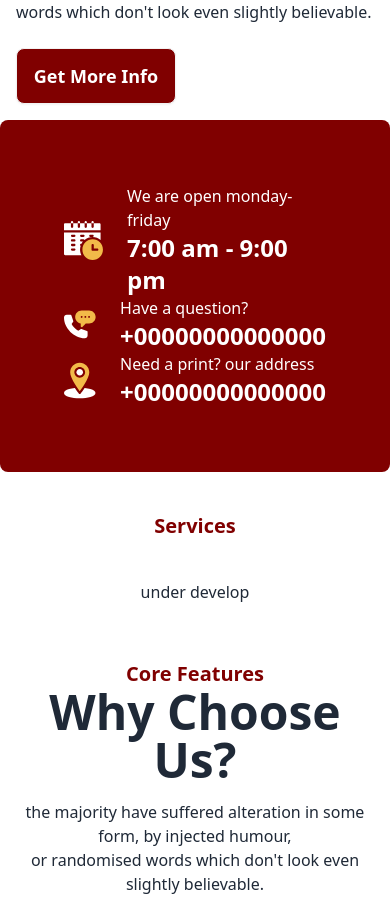
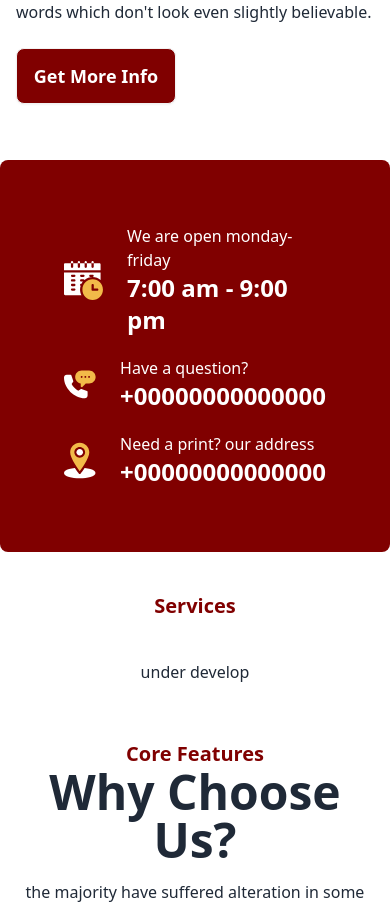
Before and after one commit to asib11/printing-press, a React (Vite) app: page / in a window 390 px wide. Shown: the part 1169-2077 px from the top of the page. Built offline with nearby package versions, Linux system fonts and the light colour scheme.

Commit message:
add some issue

```diff
--- a/src/components/FindUs/FindUs.jsx
+++ b/src/components/FindUs/FindUs.jsx
@@ -2,8 +2,8 @@
 
 const FindUs = () => {
     return (
-        <div className="bg-[#800000] flex flex-col lg:flex-row p-16 mb-10 rounded-lg lg:justify-around">
-            <div className="flex justify-center items-center sm:mb-5 md:mb-6">
+        <div className="bg-[#800000] flex flex-col lg:flex-row p-16 my-10 rounded-lg lg:justify-around">
+            <div className="flex justify-center items-center max-sm:mb-5 sm:mb-5 md:mb-6">
                 <svg xmlns="http://www.w3.org/2000/svg" width="41" height="41" viewBox="0 0 41 41" fill="none">
                     <g clip-path="url(#clip0_13_1569)">
                         <path d="M30.0845 19.3115C24.1441 19.3115 19.3116 24.1441 19.3116 30.0845C19.3116 36.0249 24.1441 40.8575 30.0845 40.8575C36.0249 40.8575 40.8575 36.0249 40.8575 30.0845C40.8575 24.1441 36.0249 19.3115 30.0845 19.3115ZM34.8725 31.2815H30.0845C29.4231 31.2815 28.8875 30.746 28.8875 30.0845V25.2965C28.8875 24.635 29.4231 24.0995 30.0845 24.0995C30.746 24.0995 31.2815 24.635 31.2815 25.2965V28.8875H34.8725C35.534 28.8875 36.0695 29.423 36.0695 30.0845C36.0695 30.746 35.534 31.2815 34.8725 31.2815Z" fill="#F2BA49" />
@@ -25,7 +25,7 @@ const FindUs = () => {
                     <h3 className="text-2xl font-semibold">7:00 am - 9:00 pm</h3>
                 </div>
             </div>
-            <div className="flex justify-center items-center sm:mb-5 md:mb-6">
+            <div className="flex justify-center items-center max-sm:mb-5 sm:mb-5 md:mb-6">
                 <svg xmlns="http://www.w3.org/2000/svg" width="47" height="41" viewBox="0 0 47 41" fill="none">
                     <path d="M36.7495 0H25.8875C20.6475 0 16.3834 4.26411 16.3834 9.50417C16.3834 14.2841 19.9302 18.2513 24.5298 18.9116V23.0816C24.5298 23.6304 24.8599 24.1264 25.3678 24.3358C25.8686 24.5448 26.4561 24.4328 26.8476 24.0415L31.8807 19.0083H36.7495C41.9895 19.0083 46.3441 14.7442 46.3441 9.50417C46.3441 4.26411 41.9895 0 36.7495 0ZM25.8875 10.8617C25.1375 10.8617 24.5298 10.2538 24.5298 9.50399C24.5298 8.75415 25.1375 8.14625 25.8875 8.14625C26.6374 8.14625 27.2453 8.75415 27.2453 9.50399C27.2453 10.2538 26.6374 10.8617 25.8875 10.8617ZM31.3185 10.8617C30.5685 10.8617 29.9608 10.2538 29.9608 9.50399C29.9608 8.75415 30.5685 8.14625 31.3185 8.14625C32.0683 8.14625 32.6762 8.75415 32.6762 9.50399C32.6762 10.2538 32.0683 10.8617 31.3185 10.8617ZM36.7495 10.8617C35.9994 10.8617 35.3917 10.2538 35.3917 9.50399C35.3917 8.75415 35.9994 8.14625 36.7495 8.14625C37.4993 8.14625 38.1072 8.75415 38.1072 9.50399C38.1072 10.2538 37.4993 10.8617 36.7495 10.8617Z" fill="#F2BA49" />
                     <path d="M30.5038 40.7322C32.7499 40.7322 34.5771 38.905 34.5771 36.6589V31.228C34.5771 30.6433 34.2031 30.1248 33.6489 29.9405L25.5216 27.225C25.1238 27.0911 24.6889 27.1521 24.3389 27.3828L20.8835 29.6859C17.224 27.941 12.8817 23.5986 11.1367 19.939L13.4398 16.4837C13.6718 16.1349 13.7302 15.6987 13.5976 15.301L10.8821 7.17366C10.6979 6.61953 10.1794 6.24561 9.59467 6.24561H4.0732C1.82714 6.24561 -1.52588e-05 8.05366 -1.52588e-05 10.2997C-1.52588e-05 25.9429 14.8607 40.7322 30.5038 40.7322Z" fill="white" />
```
